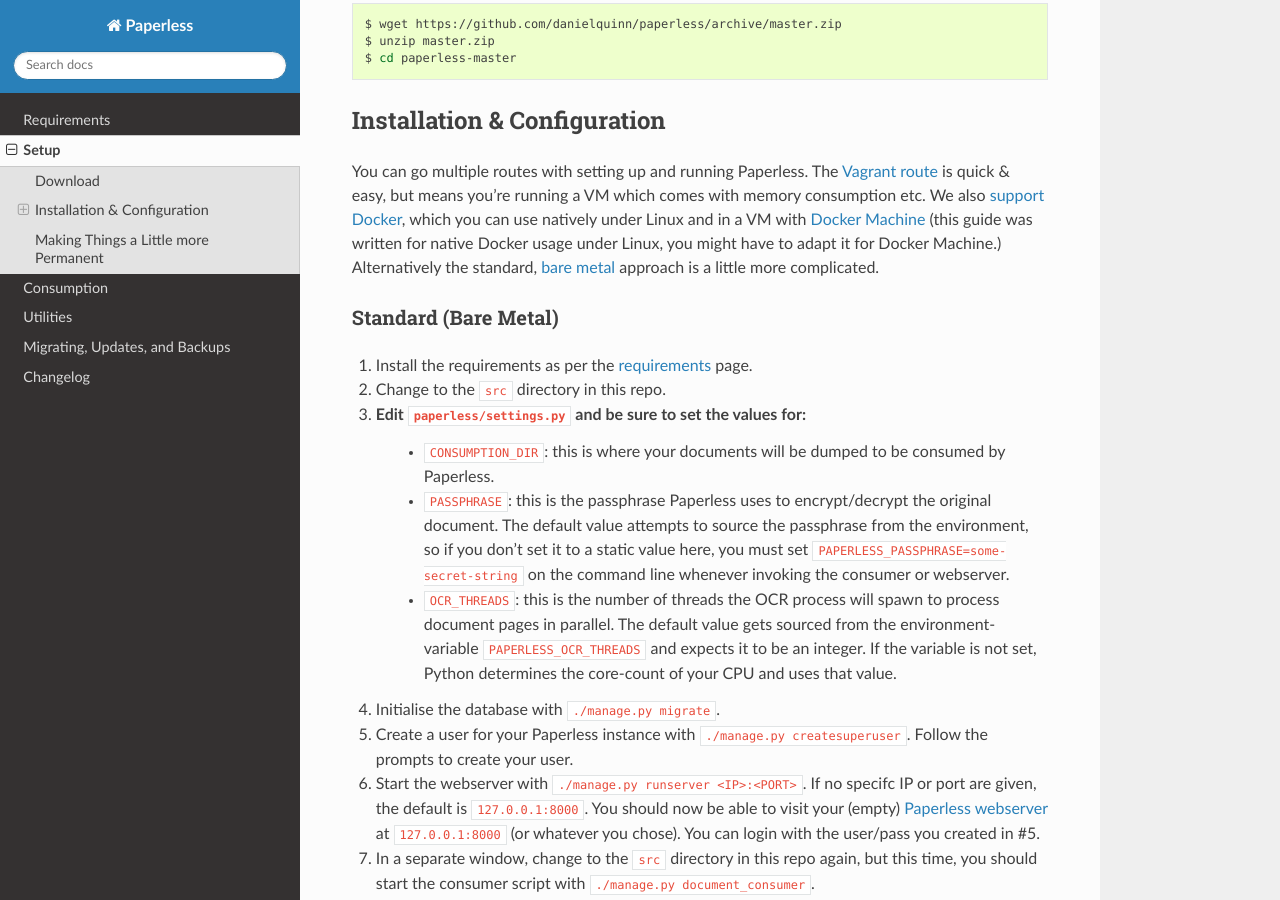
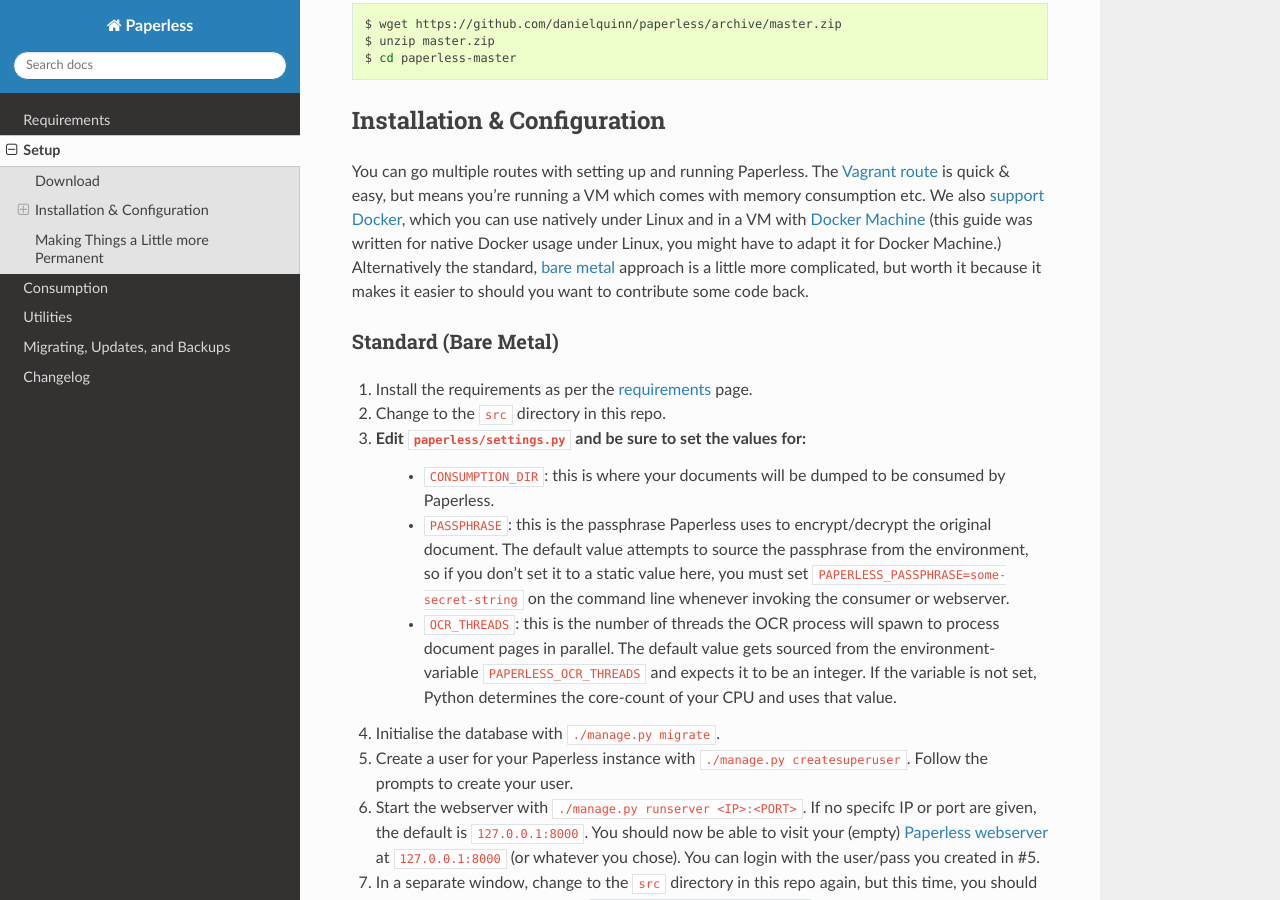
Before and after one commit to repoRangee/Large-scale, a Sphinx documentation site: the page built from docs/setup.rst, in a window 1280 px wide and 900 px high, scrolled down 489 px. Built offline with Sphinx 7.4.7 and the Read the Docs theme 3.1.0, drawn with Linux system fonts in a browser that asks for light colours; formulas are drawn with MathJax 3.

```diff
--- a/docs/setup.rst
+++ b/docs/setup.rst
@@ -42,12 +42,13 @@ route`_ is quick & easy, but means you're running a VM which comes with memory
 consumption etc. We also `support Docker`_, which you can use natively under
 Linux and in a VM with `Docker Machine`_ (this guide was written for native
 Docker usage under Linux, you might have to adapt it for Docker Machine.)
-Alternatively the standard, `bare metal`_ approach is a little more complicated.
+Alternatively the standard, `bare metal`_ approach is a little more complicated,
+but worth it because it makes it easier to should you want to contribute some
+code back.
 
 .. _Vagrant route: setup-installation-vagrant_
 .. _support Docker: setup-installation-docker_
 .. _bare metal: setup-installation-standard_
-
 .. _Docker Machine: https://docs.docker.com/machine/
 
 .. _setup-installation-standard:
```
